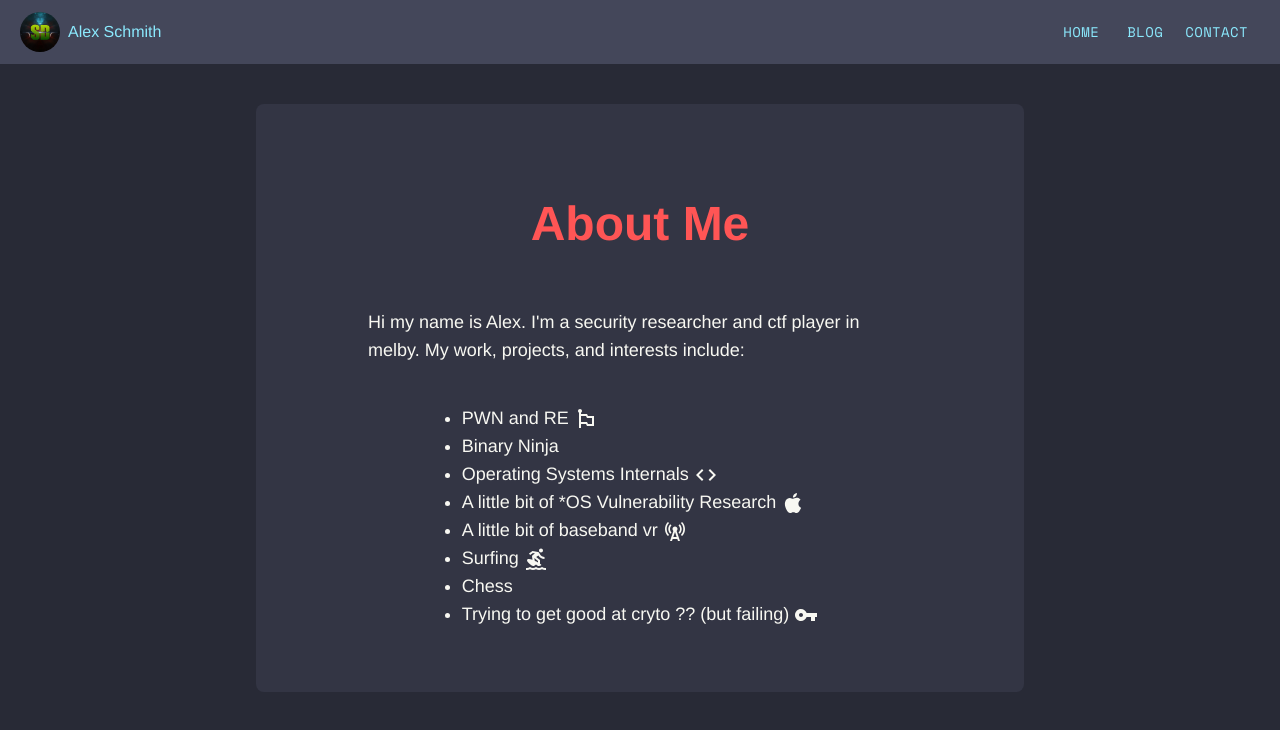
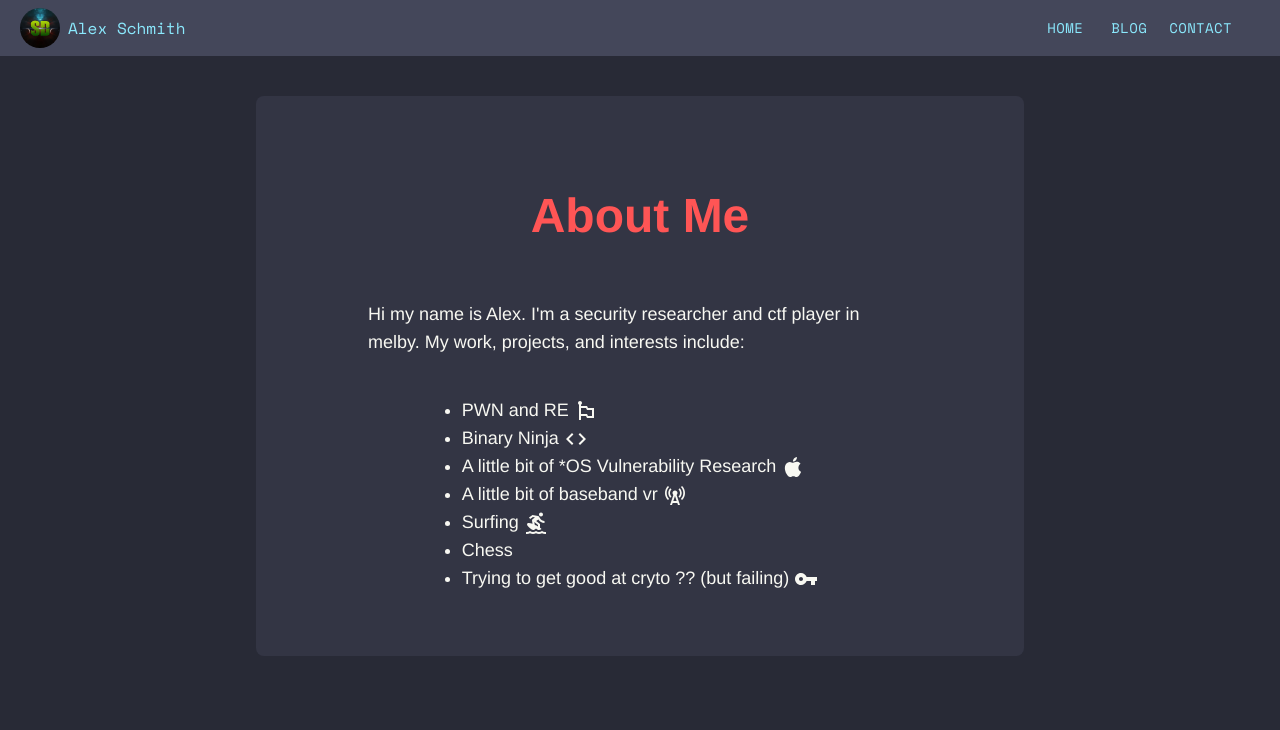
Before and after one commit to SolarDebris/solardebris.github.io, a React (Vite) app in the folder frontend/: page / in a window 1280 px wide. Shown: the top 730 px of the page. Built offline with nearby package versions, Linux system fonts and the light colour scheme.

Commit message:
fix that damn sign!!!

```diff
--- a/frontend/src/components/Home/index.jsx
+++ b/frontend/src/components/Home/index.jsx
@@ -31,9 +31,8 @@ const Home = () => {
             <li>
               PWN and RE <EmojiFlags />
             </li>
-            <li>Binary Ninja</li>
             <li>
-              Operating Systems Internals <Code />
+              Binary Ninja <Code />
             </li>
             <li>
               A little bit of *OS Vulnerability Research <Apple />
--- a/frontend/src/components/Navbar/index.jsx
+++ b/frontend/src/components/Navbar/index.jsx
@@ -24,7 +24,8 @@ const Navbar = () => {
 
   return (
     <AppBar position="static" class="bg-dr-current_line text-dr-cyan w-full">
-      <Toolbar>
+      <Toolbar class="flex justify-between">
+        <div class="flex items-center px-6">
           <IconButton
             size="medium"
             edge="start"
@@ -35,10 +36,9 @@ const Navbar = () => {
               <Avatar alt="SolarDebris" src={Logo} />
             </a>
           </IconButton>
-        <Typography variant="h7" component="div" sx={{ flexGrow: 1 }}>
-          Alex Schmith
-        </Typography>
-
+          <h1 class="spacemono pr-48">Alex Schmith</h1>
+        </div>
+        <div class="flex items-center px-10">
           <Stack direction="row" spacing={2}>
             <nav>
               <Button color="inherit">
@@ -58,6 +58,7 @@ const Navbar = () => {
               </Button>
             </nav>
           </Stack>
+        </div>
       </Toolbar>
     </AppBar>
   );
```
Lines whose indentation alone changed are shown as unchanged.
